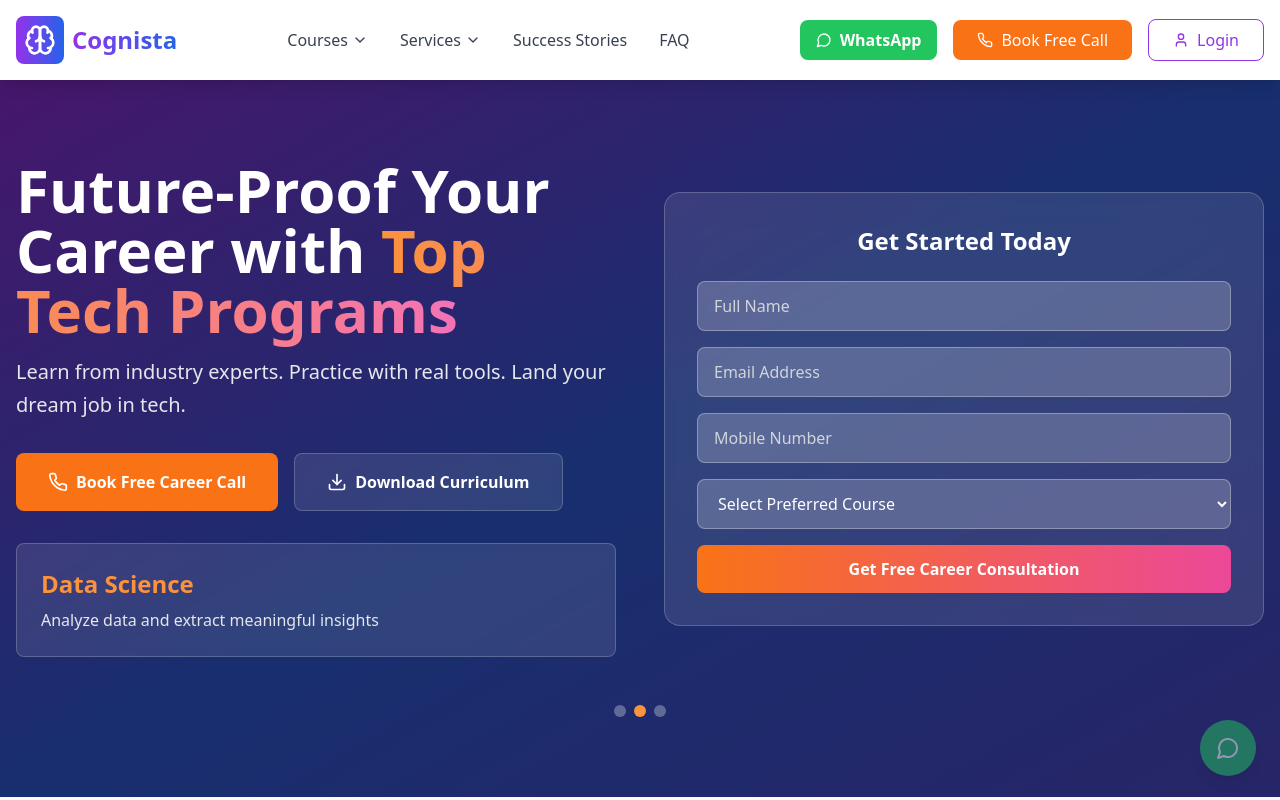
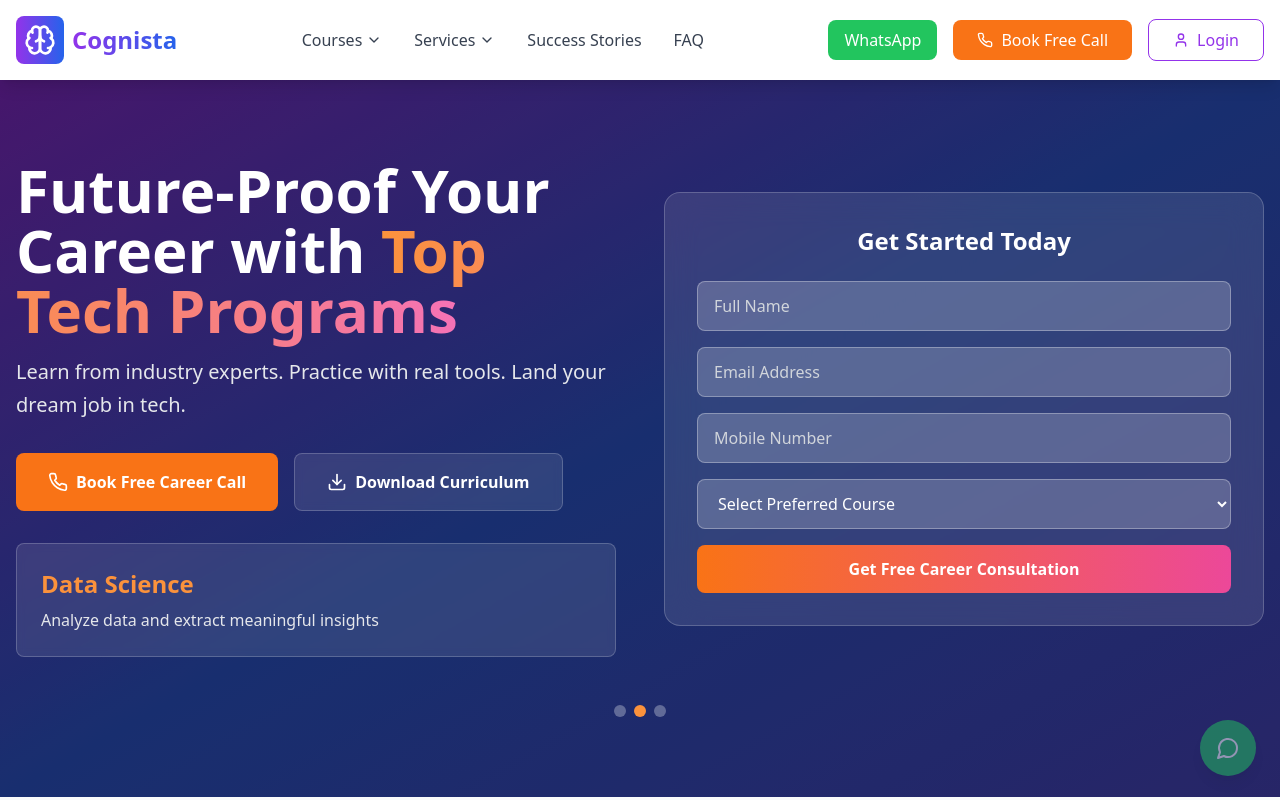
Before and after one commit to lukiworks16/My_Cognista_Website_new, a React (Vite) app: page / in a window 1280 px wide. Shown: the top 800 px of the page. Built offline with nearby package versions, Linux system fonts and the light colour scheme.

Commit message:
Update Header.tsx add numbers

```diff
--- a/src/components/Header.tsx
+++ b/src/components/Header.tsx
@@ -172,21 +172,32 @@ const Header: React.FC<HeaderProps> = ({ onOpenCourseDetail }) => {
 
           {/* Desktop CTAs */}
           <div className="hidden lg:flex items-center space-x-4">
-            <WhatsAppButton
-              message="Hi! I want to book a free career consultation call with TechAcademy."
-              className="px-4 py-2 rounded-lg"
+          {/* WhatsApp Button with number */}
+  <a
+    href="https://wa.me/918778315673?text=Hi! I want to book a free career consultation call with TechAcademy."
+    target="_blank"
+    rel="noopener noreferrer"
+    className="flex items-center justify-center px-4 py-2 rounded-lg bg-green-500 text-white hover:bg-green-600 transition-colors"
   >
     <span>WhatsApp</span>
-            </WhatsAppButton>
-            <button className="flex items-center space-x-2 bg-orange-500 text-white px-6 py-2 rounded-lg hover:bg-orange-600 transition-colors">
+  </a>
+
+  {/* Book Free Call with number */}
+  <a
+    href="tel:+918778315673"
+    className="flex items-center space-x-2 bg-orange-500 text-white px-6 py-2 rounded-lg hover:bg-orange-600 transition-colors"
+  >
     <Phone className="h-4 w-4" />
     <span>Book Free Call</span>
-            </button>
+  </a>
+
+  {/* Login Button (unchanged) */}
   <button className="flex items-center space-x-2 border border-purple-600 text-purple-600 px-6 py-2 rounded-lg hover:bg-purple-50 transition-colors">
     <User className="h-4 w-4" />
     <span>Login</span>
   </button>
 </div>
+
 
           {/* Mobile Menu Button */}
           <button
@@ -266,19 +277,32 @@ const Header: React.FC<HeaderProps> = ({ onOpenCourseDetail }) => {
               </a>
 
               <div className="flex flex-col space-y-2 pt-4">
-                <WhatsAppButton
-                  message="Hi! I want to book a free career consultation call with TechAcademy."
-                  className="px-6 py-2 rounded-lg justify-center"
-                />
-                <button className="flex items-center justify-center space-x-2 bg-orange-500 text-white px-6 py-2 rounded-lg">
+  {/* WhatsApp Button with phone number visible */}
+  <a
+    href="https://wa.me/918778315673?text=Hi! I want to book a free career consultation call with TechAcademy."
+    target="_blank"
+    rel="noopener noreferrer"
+    className="flex items-center justify-center px-6 py-2 rounded-lg bg-green-500 text-white hover:bg-green-600 transition-colors"
+  >
+    <span>WhatsApp</span>
+  </a>
+
+  {/* Book Free Call with tel: link */}
+  <a
+    href="tel:+918778315673"
+    className="flex items-center justify-center space-x-2 bg-orange-500 text-white px-6 py-2 rounded-lg"
+  >
     <Phone className="h-4 w-4" />
     <span>Book Free Call</span>
-                </button>
+  </a>
+
+  {/* Login button unchanged */}
   <button className="flex items-center justify-center space-x-2 border border-purple-600 text-purple-600 px-6 py-2 rounded-lg">
     <User className="h-4 w-4" />
     <span>Login</span>
   </button>
 </div>
+
             </nav>
           </div>
         )}
```
Lines whose indentation alone changed are shown as unchanged.
